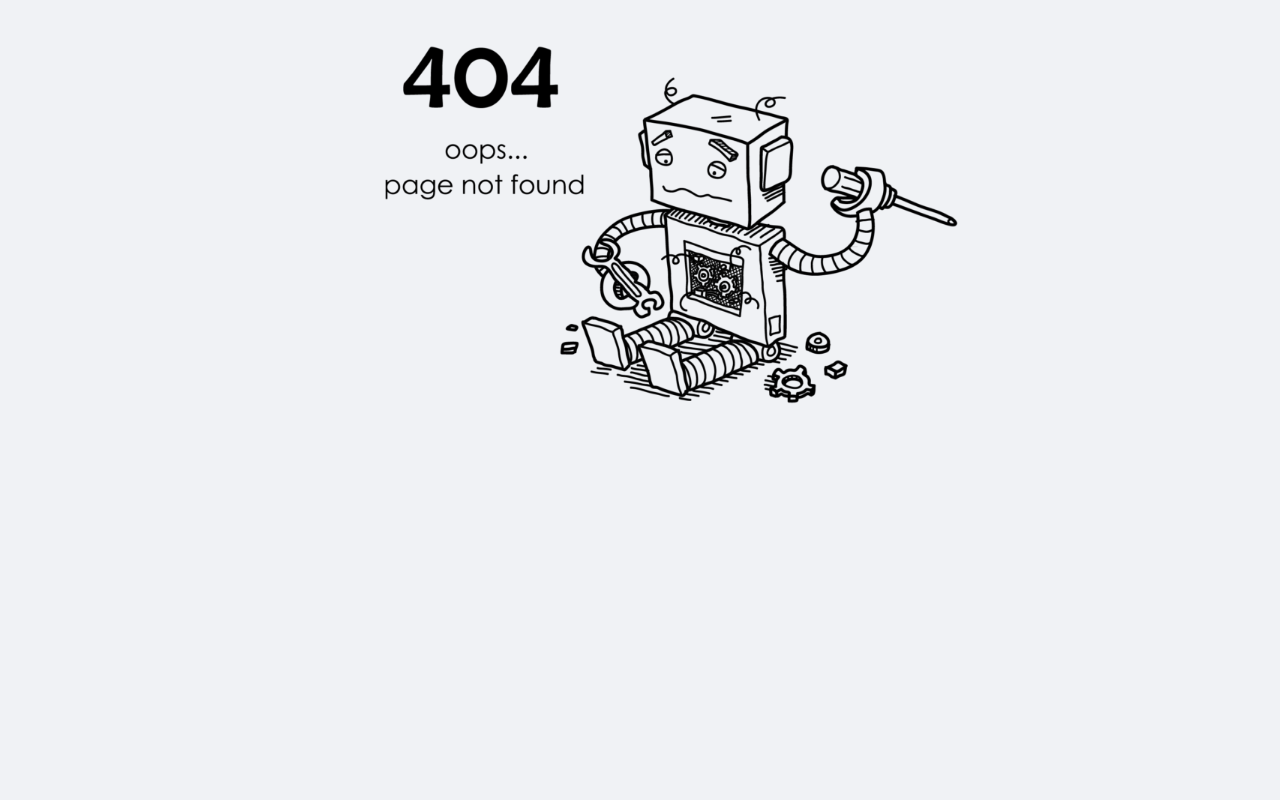
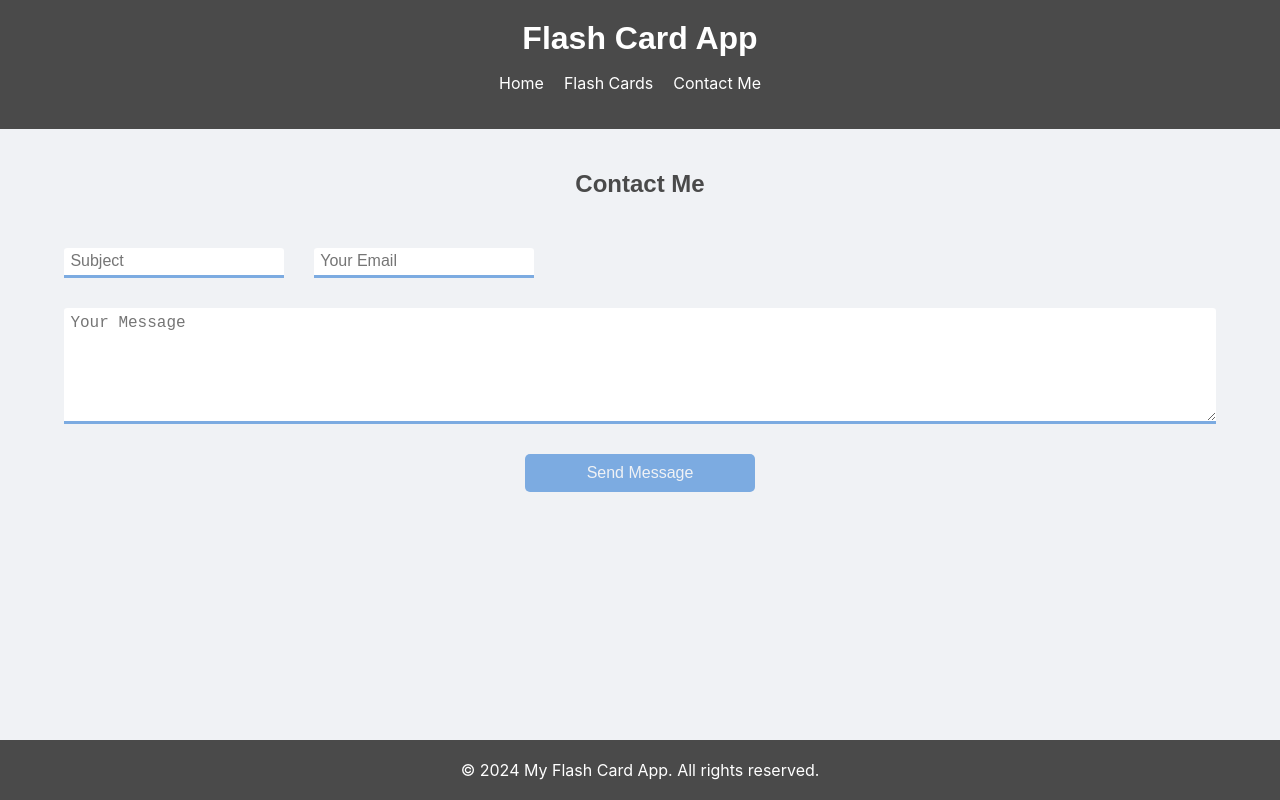
Before and after one commit to apricityyyy/React-Flashcard-App, a React (Create React App) app: page /contact in a window 1280 px wide. Built offline with nearby package versions, Linux system fonts and the light colour scheme.

Commit message:
Contact page is done

```diff
--- a/src/App.css
+++ b/src/App.css
@@ -1,3 +1,10 @@
-h1, h2, h3 {
+h1,
+h2,
+h3 {
     font-family: Arial, Helvetica, sans-serif;
 }
+
+main {
+    position: relative;
+    min-height: 100vh;
+}
--- a/src/App.js
+++ b/src/App.js
@@ -4,6 +4,7 @@ import Cards from './components/Cards'
 import NoMatchRoute from './components/NoMatchRoute'
 import { Route, Routes } from 'react-router-dom'
 import "./App.css"
+import ContactMe from './components/ContactMe'
 
 function App() {
   return (
@@ -12,6 +13,7 @@ function App() {
       <Route path="/" element={<Home />} />
       <Route path="/home" element={<Home />} />
       <Route path="/cards" element={<Cards />} />
+      <Route path="/contact" element={<ContactMe />} />
       <Route path="/*" element={<NoMatchRoute />} />
     </Routes>
   </div>
--- a/src/components/Cards.css
+++ b/src/components/Cards.css
@@ -7,6 +7,10 @@
     gap: 30px;
     flex-wrap: wrap;
     justify-content: space-around;
+}
+
+.cards-container {
+    padding-bottom: 5rem;
 }
 
 /*Flash Card*/
@@ -122,7 +126,7 @@
 
 .add-or-edit-card button:focus,
 .add-card button:focus,
-.flashcard-inner button {
+.flashcard-inner button:focus {
     outline: none;
 }
 
--- a/src/components/Cards.js
+++ b/src/components/Cards.js
@@ -163,9 +163,10 @@ function Cards() {
     }
 
     return (
-        <>
+        <main>
             <Header />
 
+            <div className='cards-container'>
                 <div className='search-and-filter'>
                     <div className="filter-container">
                         <select value={statusFilter} onChange={(e) => setStatusFilter(e.target.value)}>
@@ -210,9 +211,10 @@ function Cards() {
                         <AddCard onAddCard={handleAddCard} onEditCard={handleEditCard} editingCard={editingCard} />
                     </PopUp>
                 </div>
+            </div>
 
             <Footer />
-        </>
+        </main>
     );
 }
 
--- /dev/null
+++ b/src/components/ContactMe.css
@@ -0,0 +1,68 @@
+/*Overall*/
+.contact-main {
+    margin-top: 150px;
+    display: flex;
+    justify-content: space-around;
+    padding-bottom: 5rem;
+}
+
+/*Form Input*/
+form {
+    height: 100%;
+    display: flex;
+    flex-direction: column;
+    gap: 30px;
+    width: 90%;
+}
+
+.inputs {
+    display: flex;
+    gap: 30px;
+    height: 30px;
+}
+
+textarea {
+    height: 100px;
+}
+
+input,
+textarea {
+    appearance: none;
+    border: none;
+    outline: none;
+    border-bottom: .2em solid #7cabe1;
+    background: rgba(#7cabe1, .2);
+    border-radius: .2em .2em 0 0;
+    padding: .4em;
+    font-size: 16px;
+}
+
+input:focus,
+textarea:focus {
+    background-color: #D6EAF8;
+}
+
+button {
+    color: #f0f2f5;
+    background-color: #7cabe1;
+    padding: 10px 20px;
+    border: none;
+    border-radius: 5px;
+    cursor: pointer;
+    font-size: 16px;
+    transition: background-color 0.3s, transform 0.3s;
+}
+
+button:hover {
+    background-color: #7ed321;
+    transform: scale(1.05);
+}
+
+button:focus {
+    outline: none;
+}
+
+.button-container {
+    display: flex;
+    justify-content: center;
+}
--- /dev/null
+++ b/src/components/ContactMe.js
@@ -0,0 +1,71 @@
+import React, { useState } from 'react';
+import Header from './Header';
+import Footer from './Footer';
+import './ContactMe.css'
+
+function ContactMe() {
+    const [subject, setSubject] = useState('');
+    const [email, setEmail] = useState('');
+    const [message, setMessage] = useState('');
+
+    const handleSubmit = (e) => {
+        e.preventDefault();
+        const messageData = { subject, email, message };
+
+        fetch('http://localhost:5000/messages', {
+            method: 'POST',
+            headers: { 'Content-Type': 'application/json' },
+            body: JSON.stringify(messageData)
+        })
+            .then(response => response.json())
+            .then(data => console.log('Message sent:', data))
+            .catch(error => console.error('Error:', error));
+
+        // Clear the form
+        setSubject('');
+        setEmail('');
+        setMessage('');
+    };
+
+    return (
+        <>
+            <Header />
+
+            <div className='contact-main'>
+                <form onSubmit={handleSubmit}>
+                    <h2>Contact Me</h2>
+                    <div className='inputs'>
+                        <input
+                            type="text"
+                            placeholder="Subject"
+                            value={subject}
+                            onChange={(e) => setSubject(e.target.value)}
+                            required
+                        />
+                        <input
+                            type="email"
+                            placeholder="Your Email"
+                            value={email}
+                            onChange={(e) => setEmail(e.target.value)}
+                            required
+                        />
+                    </div>
+                    <textarea
+                        placeholder="Your Message"
+                        value={message}
+                        onChange={(e) => setMessage(e.target.value)}
+                        required
+                    />
+
+                    <div className='button-container'>
+                        <button style={{ width: '20%' }} type="submit">Send Message</button>
+                    </div>
+                </form>
+            </div>
+
+            <Footer />
+        </>
+    );
+}
+
+export default ContactMe;
--- a/src/components/Footer.css
+++ b/src/components/Footer.css
@@ -1,12 +1,12 @@
 .site-footer {
+    position: absolute;
+    bottom: 0;
+    width: 100%;
     margin-top: 50px;
     background-color: #4a4a4a;
     color: white;
     text-align: center;
     padding: 20px 0;
-    width: 100%;
-    position: relative;
-    bottom: 0;
 }
 
 .site-footer p {
--- a/src/components/Home.css
+++ b/src/components/Home.css
@@ -12,6 +12,7 @@ h3 {
 
 .home-container {
     margin-top: 150px;
+    padding-bottom: 2.5rem;
 }
 
 /*Projects*/
--- a/src/components/Home.js
+++ b/src/components/Home.js
@@ -6,7 +6,7 @@ import Header from './Header'
 
 export default function Home() {
   return (
-    <>
+    <main>
       <Header />
 
       <div className="home-container">
@@ -48,6 +48,6 @@ export default function Home() {
       </div>
 
       <Footer />
-    </>
+    </main>
   );
 };
```
Also changed, not shown: src/api/data.json (+32 -0 lines). Lines whose indentation alone changed are shown as unchanged.
